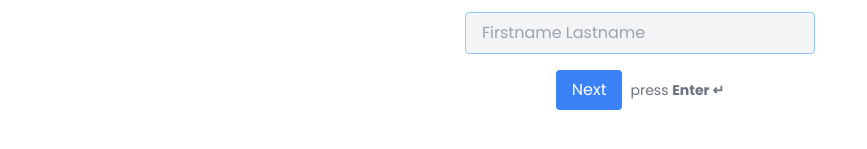
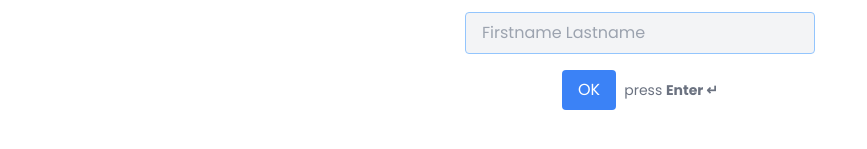
Before and after one commit to linkmanagement/lift_up_client, a Next.js app: page /apply in a window 1280 px wide. Both pictures are taken after a click on the button "Start". Shown: the part 375-524 px from the top of the page, without its empty margins (0-867 px from the left). Built offline with nearby package versions, Linux system fonts and the light colour scheme.

Commit message:
next to ok

```diff
--- a/pages/apply.js
+++ b/pages/apply.js
@@ -58,7 +58,7 @@ function Name({ stage, setStage, name, setName, error, setError }) {
                             setStage(getNextStage(stage));
                         }
                     }}>
-                        Next
+                        OK
                     </button>
                     <p className="text-sm text-gray-500">
                         press <span className="font-bold">Enter ↵</span>
```
